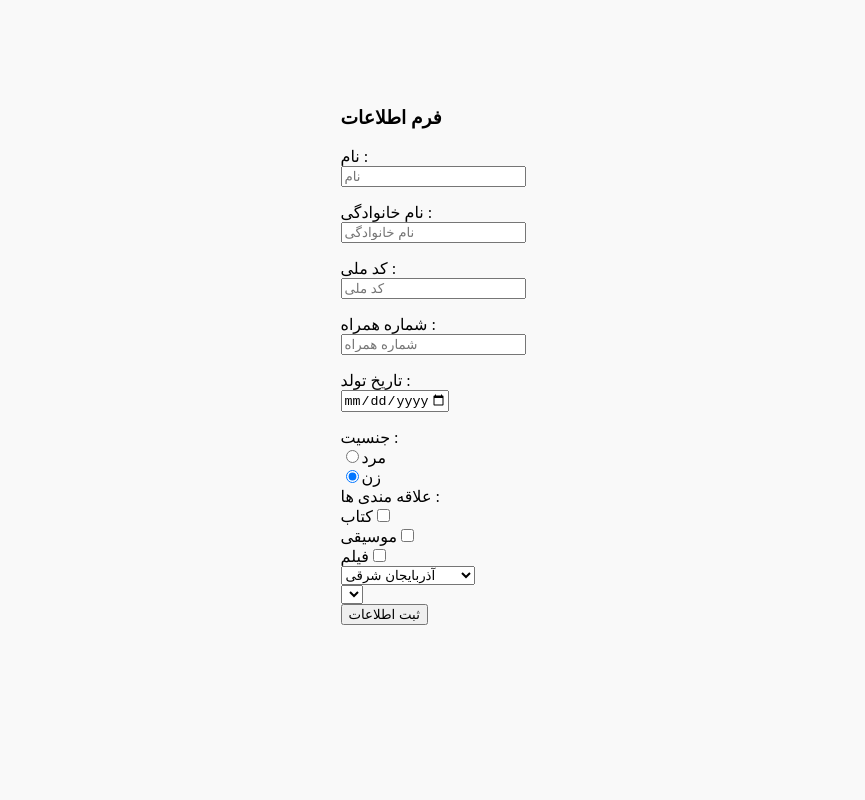
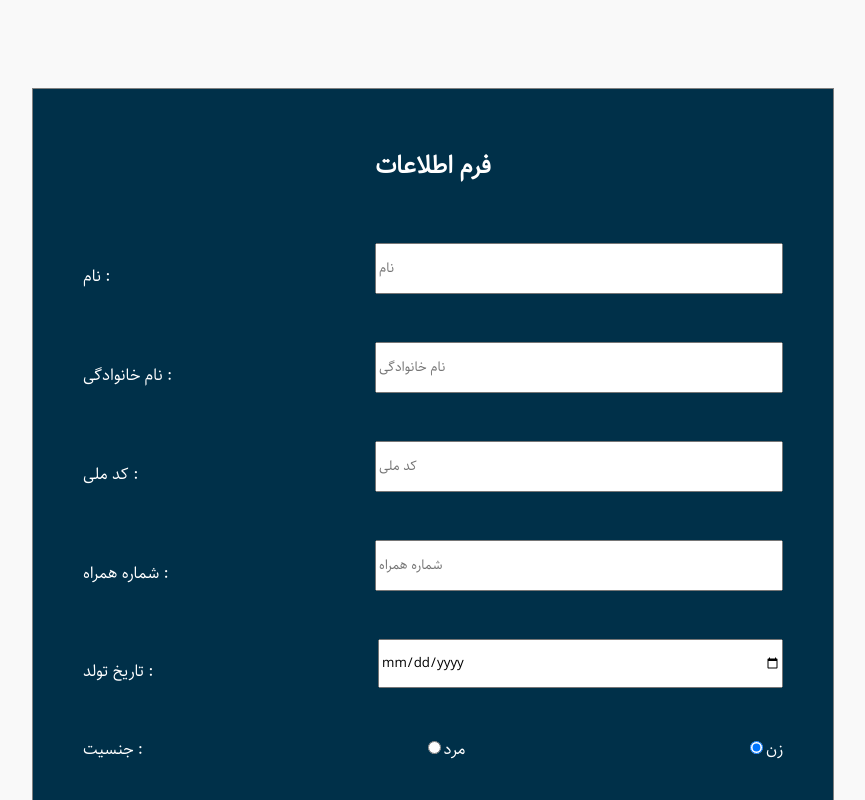
Before and after one commit to ho3einava/react-hook, a React (Create React App) app: page / in a window 1280 px wide. Shown: the top 800 px of the page, without its empty margins (207-1072 px from the left). Built offline with nearby package versions, Linux system fonts and the light colour scheme.

Commit message:
second commit

```diff
--- a/src/assets/css/form.module.css
+++ b/src/assets/css/form.module.css
@@ -0,0 +1,43 @@
+@font-face {
+    font-family: 'sahel';
+    src: url(../font/Sahel-FD.woff);
+}
+.form{
+    width: 800px;
+    height: auto;
+    border: 1px solid gray;
+    display: flex;
+    align-items: center;
+    justify-content: center;
+    flex-direction: column;
+    padding-top: 2rem;
+    background-color: #003049;
+    color: #fff;
+    gap: 2rem;
+
+}
+.textField{
+    font-family: 'sahel';
+    width: 400px;
+    height: 45px;
+}
+.label{
+    font-family: "sahel";
+    font-size: 1.5rem;
+}
+.inputField{
+    width: 700px;
+    display: flex;
+    justify-content: space-between;
+    align-items: center;
+}
+.error{
+    color: red;
+    font-family: 'sahel';
+    font-size: 12px;
+}
+.button{
+    width: 500px;
+    height: 45px;
+    font-family: 'sahel';
+}
--- a/src/assets/css/main.css
+++ b/src/assets/css/main.css
@@ -1,7 +1,12 @@
+@font-face {
+    font-family: 'sahel';
+    src: url(../font/Sahel-FD.woff);
+}
 body{
     display: flex;
     justify-content: center;
     align-items: center;
     padding-top: 5rem;
     background-color: #f9f9f9;
+    font-family: 'sahel';
 }
```
